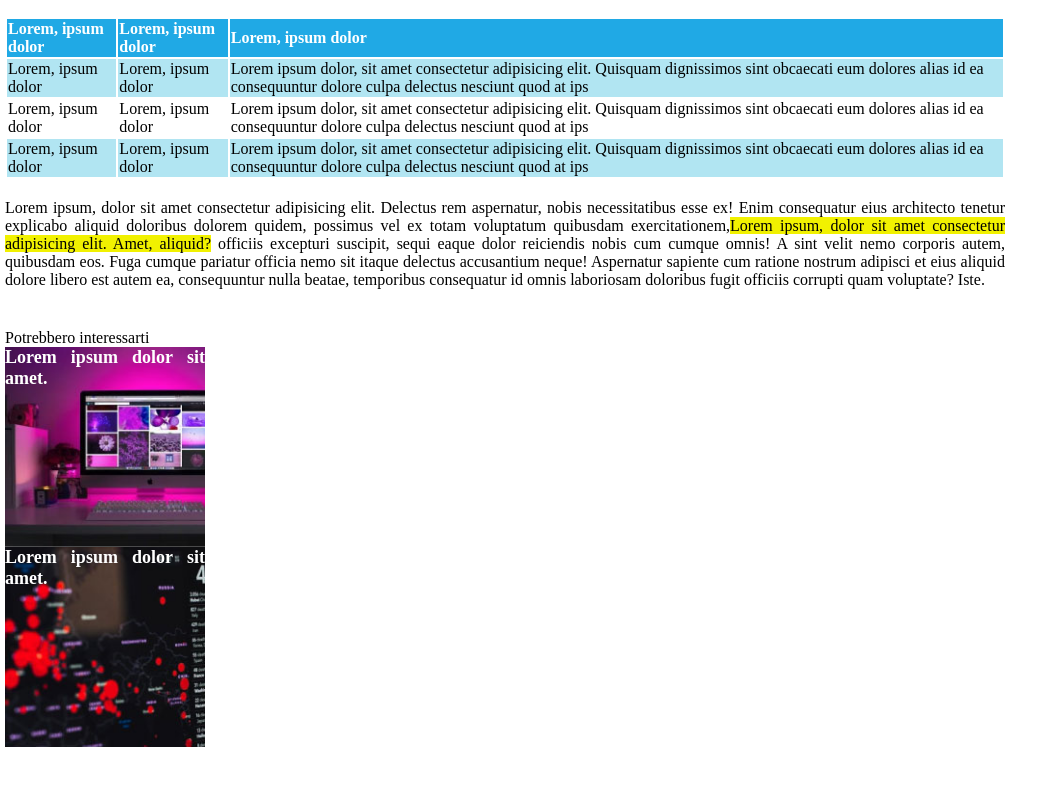
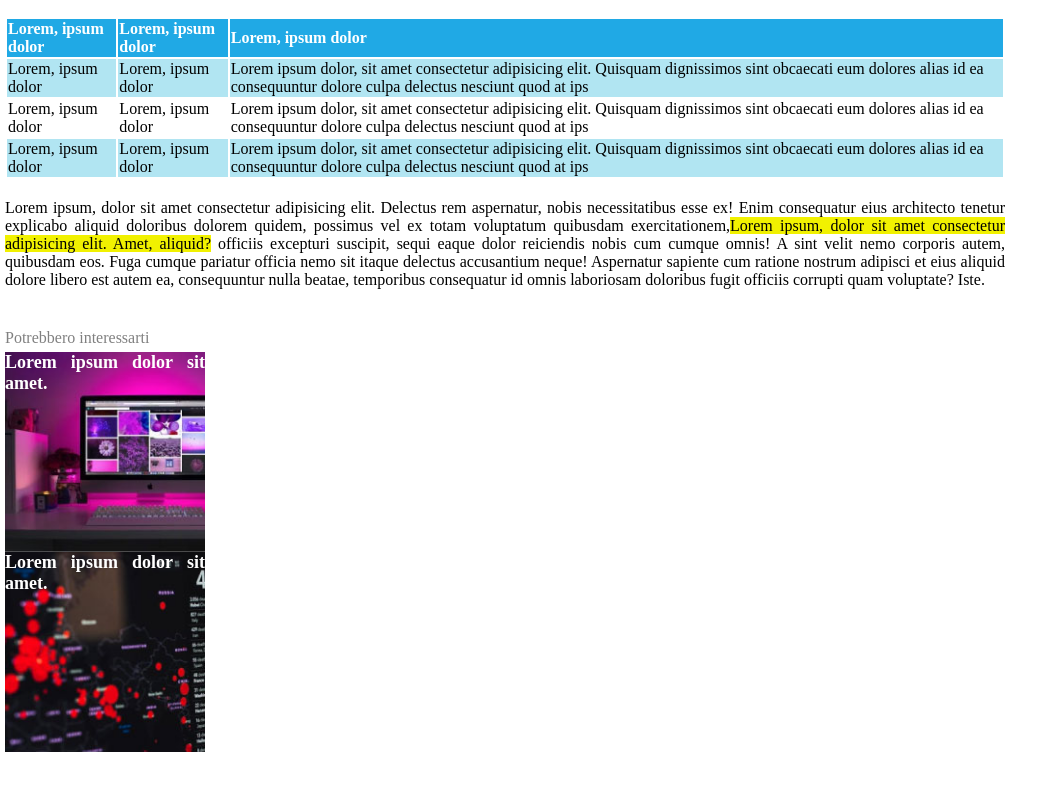
Before and after one commit to FilippoToffoletto/html-css-booleaner, a plain HTML site: page index.html in a window 1280 px wide. Shown: the part 834-1624 px from the top of the page, without its empty margins (0-1063 px from the left). Drawn offline with Linux system fonts and the light colour scheme.

Commit message:
[correction] footer

```diff
--- a/css/style.css
+++ b/css/style.css
@@ -105,3 +105,8 @@ strong{
   text-align: center;
   font-size: large;
 margin: auto;}
+
+.piè{
+  color: grey;
+  padding-bottom: 5px;
+}
```
